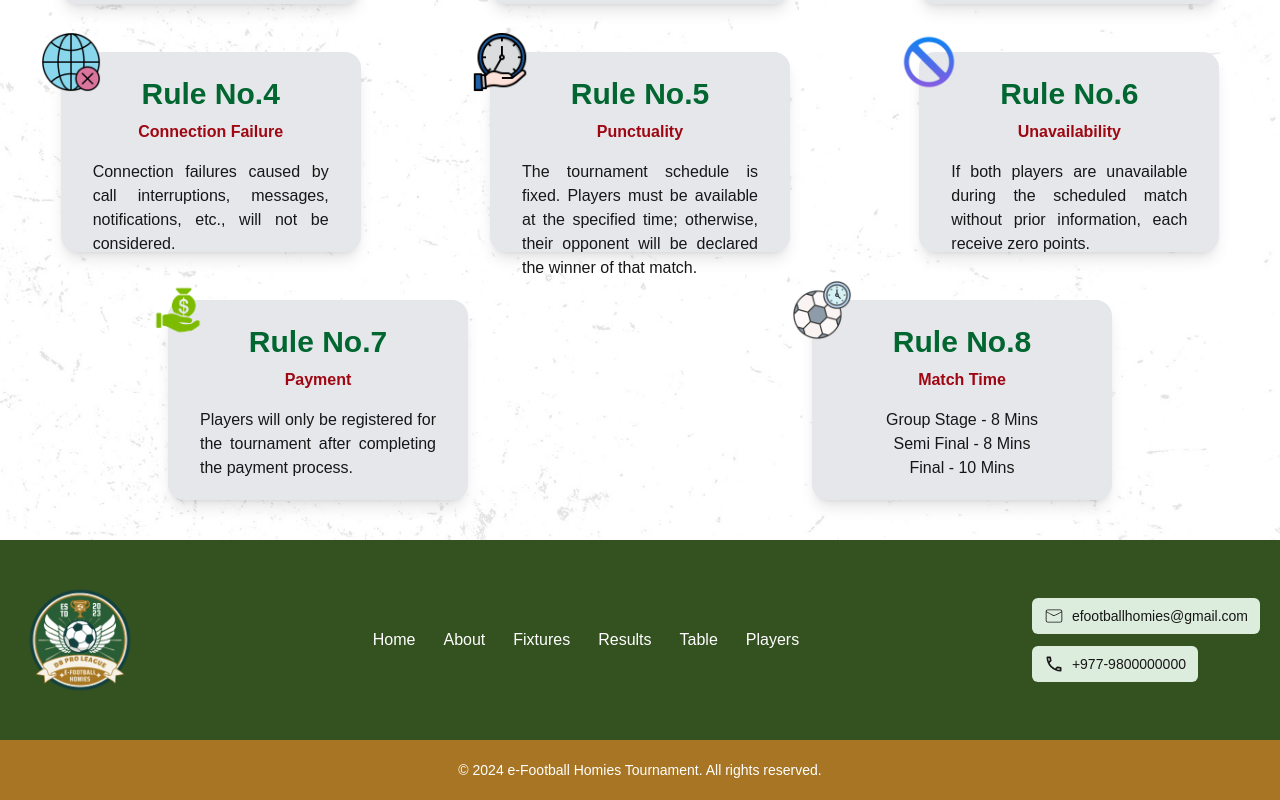
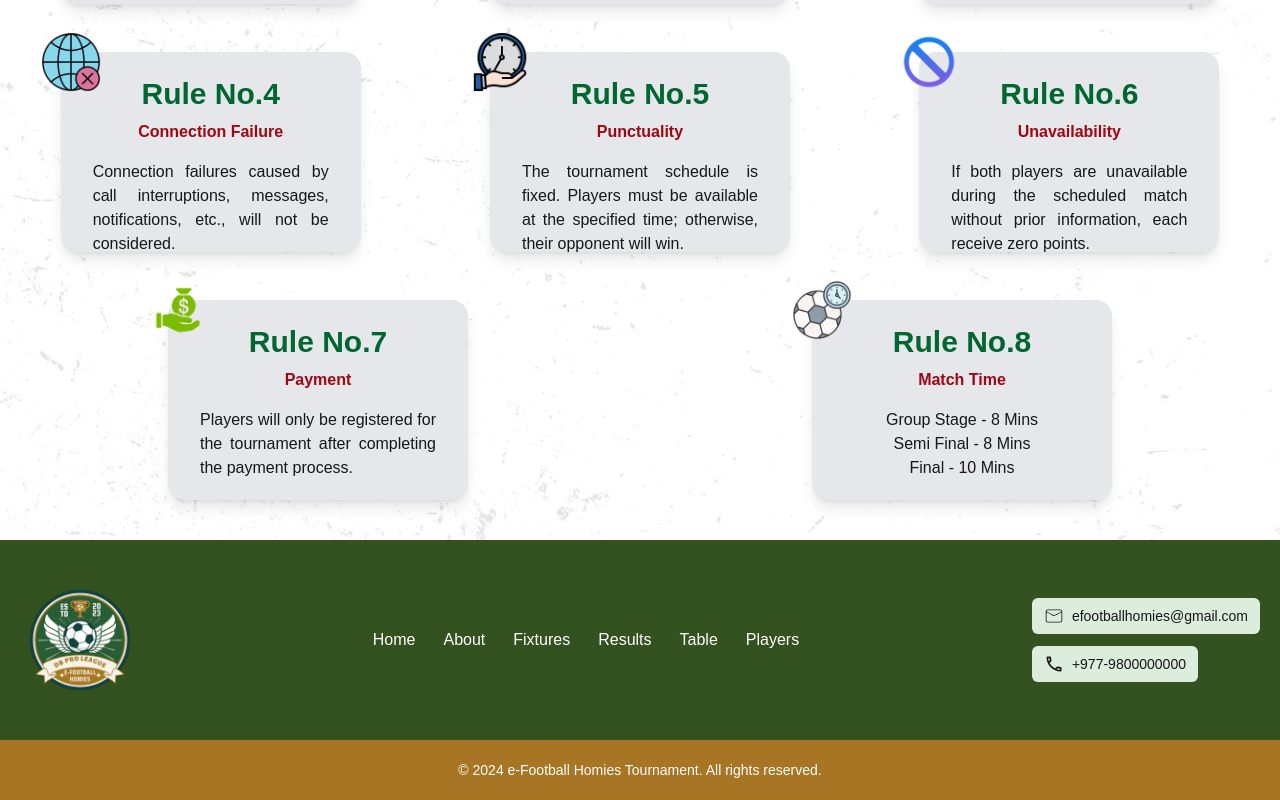
Before and after one commit to Dip-Kishor/FLMS-Frontend, a Next.js app: page / in a window 1280 px wide. Shown: the part 1921-2721 px from the top of the page. Built offline with nearby package versions, Linux system fonts and the light colour scheme.

Commit message:
Changed rule ui

```diff
--- a/src/components/UI/GameRules.tsx
+++ b/src/components/UI/GameRules.tsx
@@ -87,7 +87,7 @@ const Aboutus = () => {
                     <h1 className="py-1  font-bold text-green-800 text-3xl">Rule No.5</h1>
                     <h3 className="py-1  font-bold text-red-800">Punctuality</h3>
                     <p className="text-justify py-3 px-3">
-                        The tournament schedule is fixed. Players must be available at the specified time; otherwise, their opponent will be declared the winner of that match.
+                        The tournament schedule is fixed. Players must be available at the specified time; otherwise, their opponent will win.
                     </p>
                 </div>
             </div>
```
